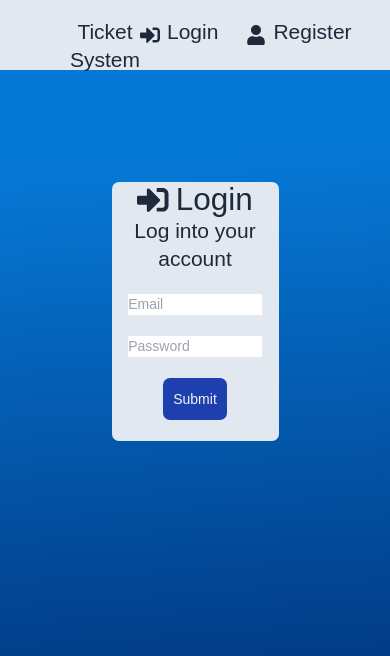
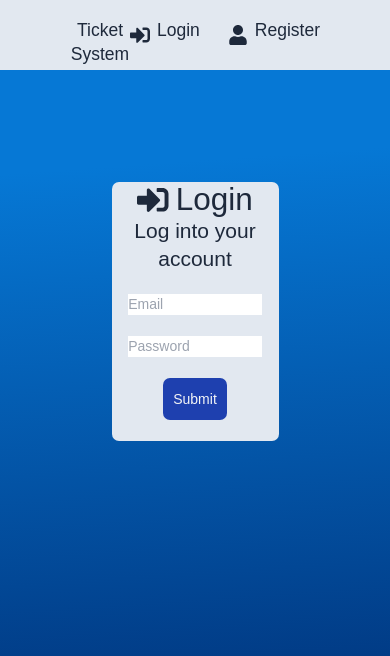
Before and after one commit to JMaltby19/ticket-system, a React (Vite) app in the folder Client/: page /login in a window 390 px wide. Shown: the top 656 px of the page. Built offline with nearby package versions, Linux system fonts and the light colour scheme; a web font is replaced by a local one.

Commit message:
update - updated responsiveness

```diff
--- a/Client/src/components/Navbar.jsx
+++ b/Client/src/components/Navbar.jsx
@@ -17,7 +17,7 @@ export const Navbar = () => {
 	return (
 		<div className=" z-10 w-full h-full ">
 			<nav className="absolute left-0 top-0 h-20 flex flex-row justify-between px-20 py-5 bg-slate-200 w-full max-w-screen-2xl">
-				<h1 className=" text-2xl text-slate-800">
+				<h1 className=" text-xl lg:text-2xl text-slate-800">
 					<Link to="/">Ticket System</Link>
 				</h1>
 				<ul className="flex flex-row gap-8">
@@ -25,14 +25,16 @@ export const Navbar = () => {
 						<ul className="flex flex-row gap-8">
 							<li>
 								{" "}
-								<h3 className="text-slate-800">
+								<h3 className=" text-xl lg:text-2xl text-slate-800">
 									Hello {user.payload.user_name || user.payload[0].user_name}
 								</h3>
 							</li>
 							<li>
 								<button onClick={logout} className="flex flex-row">
 									<FaSignOutAlt size={20} className="my-2 text-slate-800" />
-									<h3 className="text-slate-800">Logout</h3>
+									<h3 className=" text-xl lg:text-2xl text-slate-800">
+										Logout
+									</h3>
 								</button>
 							</li>
 						</ul>
@@ -42,13 +44,15 @@ export const Navbar = () => {
 							<li>
 								<Link to={"/login"} className="flex flex-row gap-2">
 									<FaSignInAlt size={20} className="my-2 text-slate-800" />
-									<h3 className="text-slate-800">Login</h3>
+									<h3 className=" text-xl lg:text-2xl text-slate-800">Login</h3>
 								</Link>
 							</li>
 							<li>
 								<Link to={"/register"} className="flex flex-row gap-2">
 									<FaUser size={20} className="my-2 text-slate-800" />
-									<h3 className="text-slate-800">Register</h3>
+									<h3 className=" text-xl lg:text-2xl text-slate-800">
+										Register
+									</h3>
 								</Link>
 							</li>
 						</>
--- a/Client/src/components/Ticket.jsx
+++ b/Client/src/components/Ticket.jsx
@@ -6,19 +6,23 @@ export const Ticket = ({ ticket }) => {
 	return (
 		<div className="flex flex-col">
 			<div className="grid grid-cols-4 gap-8 hover:bg-slate-500">
-				<p className="text-slate-800">
+				<p className="text-slate-800 text-base md:text-xl">
 					{new Date(ticket.ticket_added_date).toLocaleString("en-UK")}
 				</p>
-				<p className="text-slate-800">{ticket.product}</p>
+				<p className="text-slate-800 text-base md:text-xl">{ticket.product}</p>
 				<p
 					className={`${
-						ticket.status === "Open" ? "text-green-600" : "text-red-700"
-					} `}
+						ticket.status === "Open"
+							? "text-green-600 text-base md:text-xl"
+							: "text-red-700 text-base md:text-xl"
+					}`}
 				>
 					{ticket.status}
 				</p>
 				<Link to={`/tickets/${ticket.id}`}>
-					<p className="text-slate-800 hover:text-slate-400">View</p>
+					<p className="text-slate-800 text-base md:text-xl hover:text-slate-400">
+						View
+					</p>
 				</Link>
 			</div>
 		</div>
--- a/Client/src/pages/NewTicket.jsx
+++ b/Client/src/pages/NewTicket.jsx
@@ -29,7 +29,7 @@ export const NewTicket = () => {
 
 	return (
 		<div className="flex flex-col justify-center items-center mt-20">
-			<div className=" rounded-lg w-4/6 bg-slate-200 p-2">
+			<div className=" rounded-lg w-5/6 md:w-4/6 bg-slate-200 p-2">
 				<PreviousButton url={"/"} />
 				<section>
 					<h1>Create a new Ticket</h1>
```
